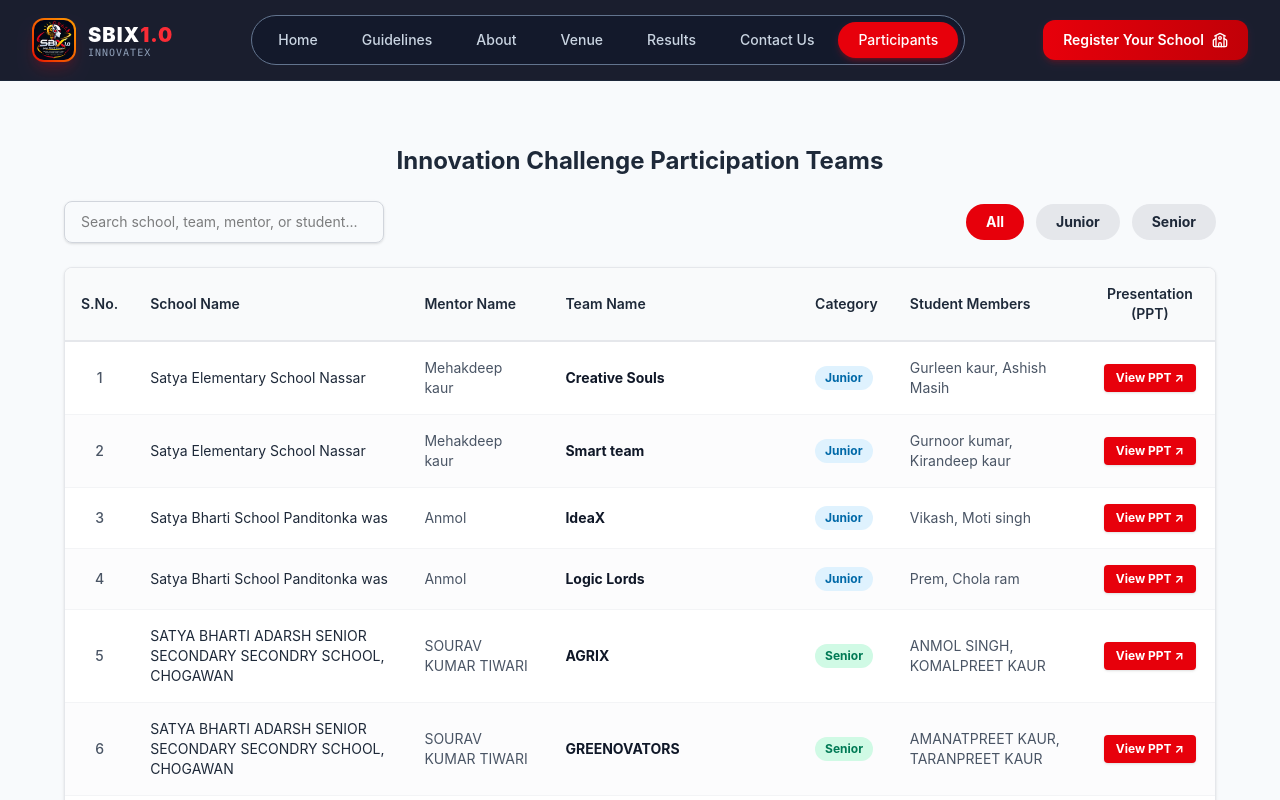
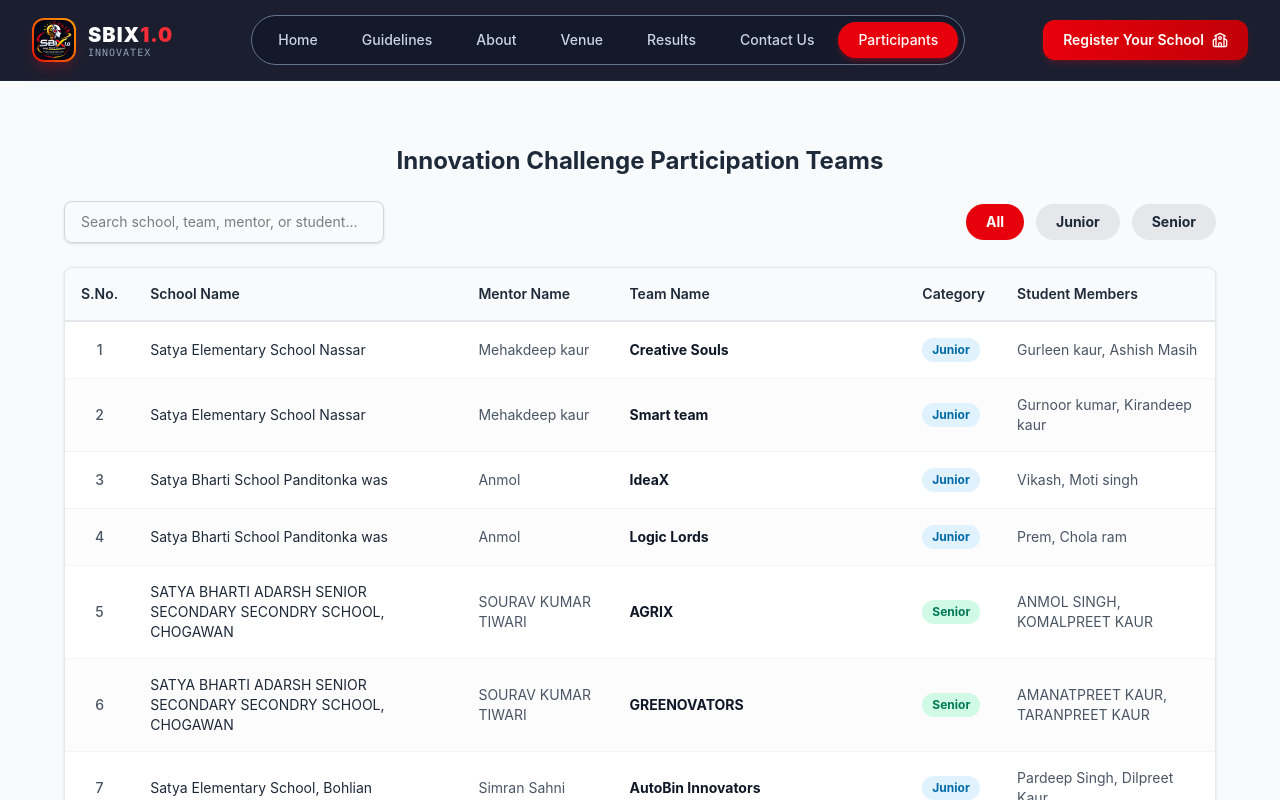
Before and after one commit to Cdansoftware/sbix, a React (Vite) app: page /participants in a window 1280 px wide. Shown: the top 800 px of the page. Built offline with nearby package versions, Linux system fonts and the light colour scheme.

Commit message:
addremov_buttn

```diff
--- a/src/pages/InnovationChallenge.jsx
+++ b/src/pages/InnovationChallenge.jsx
@@ -160,7 +160,7 @@ const InnovationChallenge = () => {
               <th className="p-4 text-sm font-semibold">Team Name</th>
               <th className="p-4 text-sm font-semibold">Category</th>
               <th className="p-4 text-sm font-semibold">Student Members</th>
-              <th className="p-4 text-sm font-semibold text-center">Presentation (PPT)</th>
+              {/* <th className="p-4 text-sm font-semibold text-center">Presentation (PPT)</th> */}
             </tr>
           </thead>
           <tbody>
@@ -188,22 +188,22 @@ const InnovationChallenge = () => {
                   <td className="p-4 text-sm text-gray-600">
                     {highlightText(team.members.join(', '), searchQuery)}
                   </td>
-                  <td className="p-4 text-sm text-center">
+                  {/* <td className="p-4 text-sm text-center">
                     {team.pptLink ? (
-                      <a
-                        href={team.pptLink}
-                        target="_blank"
-                        rel="noopener noreferrer"
-                        className="px-3 py-1.5 bg-red-600 hover:bg-red-700 text-white text-xs font-bold rounded shadow-sm inline-block transition-colors"
-                      >
-                        View PPT ↗
-                      </a>
+                      // <a
+                      //   href={team.pptLink}
+                      //   target="_blank"
+                      //   rel="noopener noreferrer"
+                      //   className="px-3 py-1.5 bg-red-600 hover:bg-red-700 text-white text-xs font-bold rounded shadow-sm inline-block transition-colors"
+                      // >
+                      //   View PPT ↗
+                      // </a>
                     ) : (
                       <span className="text-gray-400 text-xs italic">
                         Not Available
                       </span>
                     )}
-                  </td>
+                  </td> */}
                 </tr>
               ))
             ) : (
--- a/src/pages/Result.jsx
+++ b/src/pages/Result.jsx
@@ -1,5 +1,6 @@
 import { useState, useEffect } from "react";
-import logoImg from "../assets/logo_sbix.png";
+// import logoImg from "../assets/logo_sbix.png";
+import waitVideo from "../assets/wait.mp4";
 import { ResultData, selectedStudentsData } from "./siteData";
 import SplashScreen from "./SplashScreen";
 
@@ -278,17 +279,20 @@ const Result = () => {
 
           <div className="relative flex-1 w-full overflow-hidden bg-black">
             {iframeLoading && (
-              <div className="absolute inset-0 z-10 flex flex-col items-center justify-center bg-slate-950">
-                <div className="relative flex items-center justify-center p-2">
-                  <div className="absolute w-24 h-24 border-4 border-red-600/30 rounded-full animate-ping"></div>
-                  <img
-                    src={logoImg}
-                    alt="SBIX Logo"
-                    className="w-16 h-16 object-contain animate-pulse rounded-full relative z-10"
+              <div className="absolute inset-0 z-10 flex flex-col items-center justify-center bg-slate-950 p-4">
+                {/* 🎥 Local Please Wait Video Animation */}
+                <div className="w-48 h-48 sm:w-64 sm:h-64 rounded-2xl overflow-hidden shadow-2xl border border-white/10 flex items-center justify-center bg-black mb-3">
+                  <video
+                    src={waitVideo}
+                    autoPlay
+                    loop
+                    muted
+                    playsInline
+                    className="w-full h-full object-cover"
                   />
                 </div>
-                <p className="mt-6 text-sm font-medium text-slate-300 animate-pulse">
-                  Loading presentation...
+                <p className="text-sm font-medium text-slate-300 animate-pulse tracking-wide">
+                  Please wait, loading presentation...
                 </p>
               </div>
             )}
```
Also changed, not shown: 1 other file (tests, documents, lock files or other folders).
